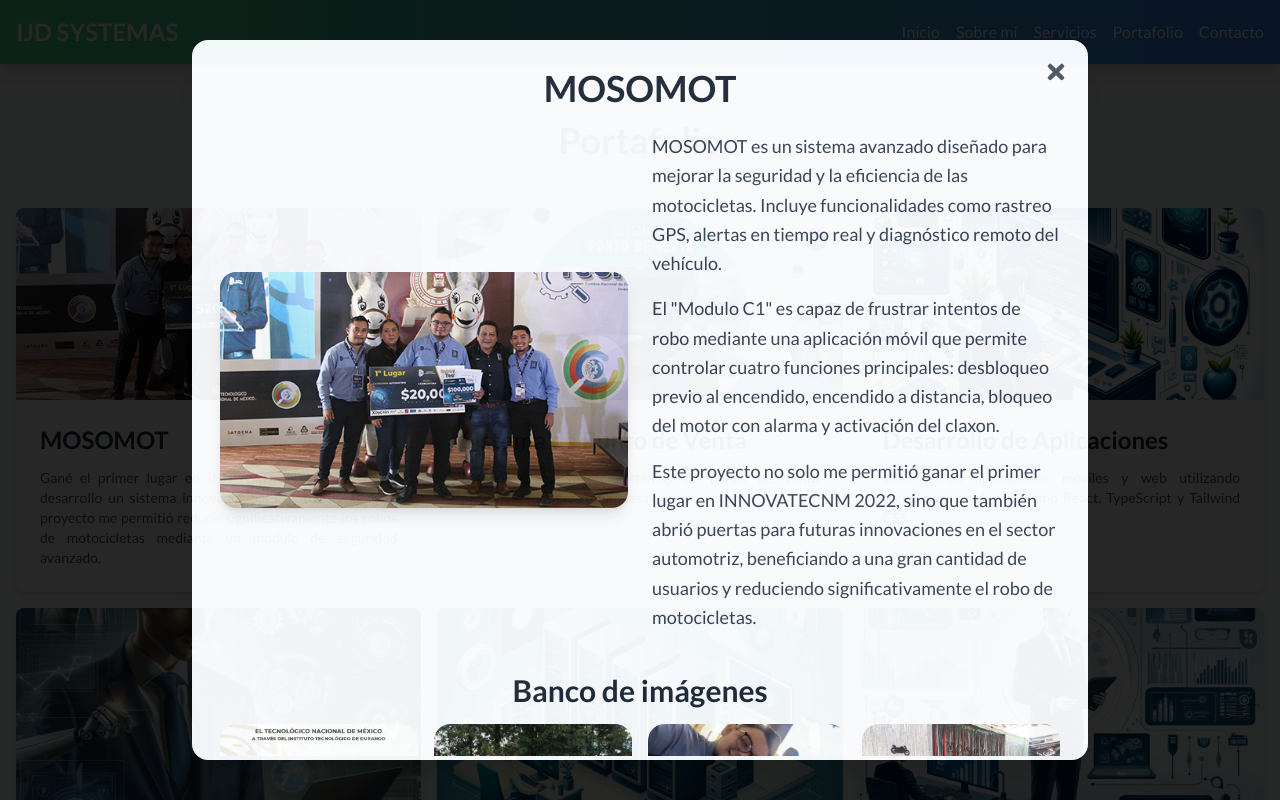
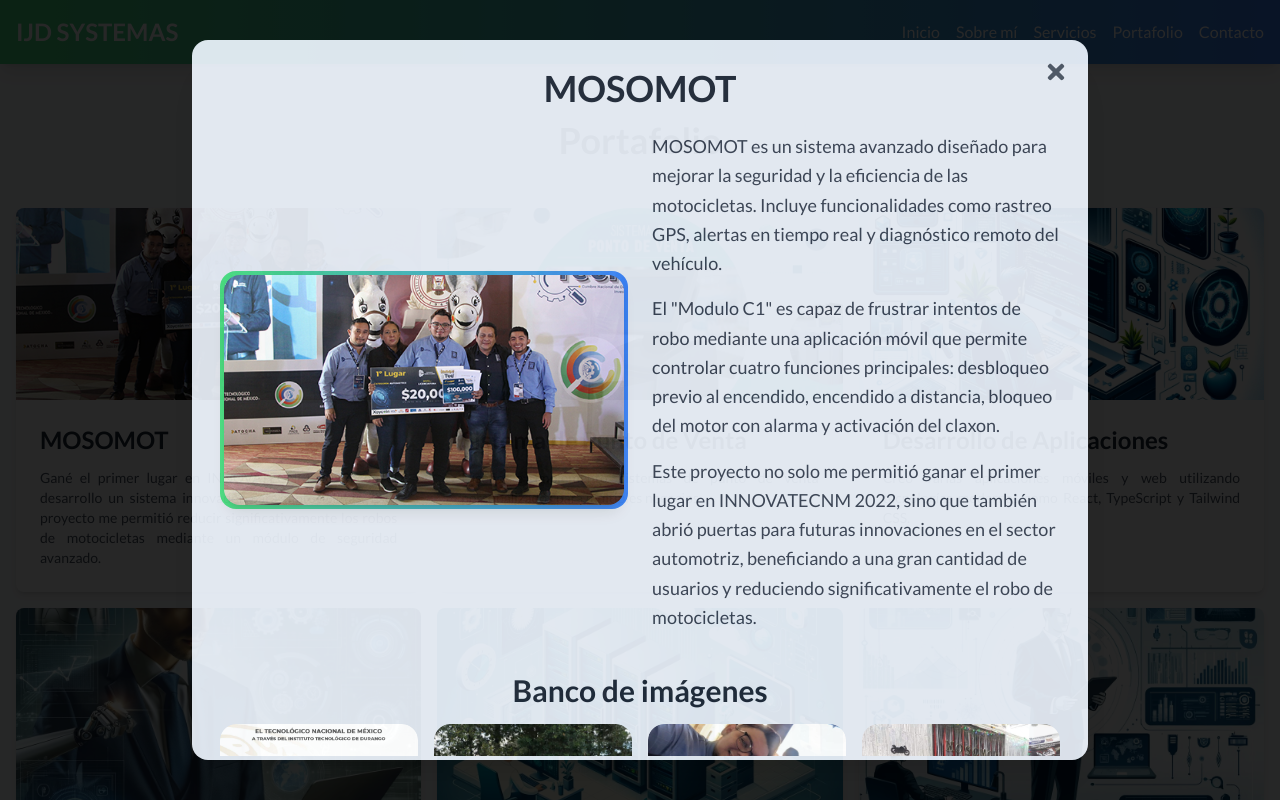
Before and after one commit to jesadc/mipersonalpage, a React (Vite) app: page / in a window 1280 px wide. Both pictures are taken after a click on the element 218 px from the left and 3252 px from the top of the page. Shown: the part 2852-3652 px from the top of the page. Built offline with nearby package versions, Linux system fonts and the light colour scheme; the HTML template or start-up script is replaced by a standard one.

Commit message:
Portafolio Mosomot update

```diff
--- a/src/components/Home.tsx
+++ b/src/components/Home.tsx
@@ -50,7 +50,7 @@ const Home: React.FC = () => {
         ))}
       </AnimatePresence>
       <motion.div
-        className="absolute inset-0 bg-black bg-opacity-75"
+        className="absolute inset-0 bg-black bg-opacity-45"
         initial={{ opacity: 0 }}
         animate={{ opacity: 1 }}
         transition={{ duration: 1.5 }}
--- a/src/components/Modal.tsx
+++ b/src/components/Modal.tsx
@@ -36,36 +36,33 @@ const Modal: React.FC<ModalProps> = ({ show, onClose, project }) => {
   }
 
   const backdropVariants: Variants = {
-    hidden: { opacity: 1 },
-    visible: { opacity: .97, transition: { duration: 0.3 } },
-    exit: { opacity: 1, transition: { duration: 0.3 } },
+    hidden: { opacity: 0 },
+    visible: { opacity: 0.97, transition: { duration: 0.3 } },
+    exit: { opacity: 0, transition: { duration: 0.3 } },
   };
 
   const modalVariants: Variants = {
-    hidden: { opacity: 1, scale: 0.9 },
+    hidden: { opacity: 0, scale: 0.9 },
     visible: { opacity: 1, scale: 1, transition: { duration: 0.5 } },
-    exit: { opacity: 1, scale: 0.9, transition: { duration: 0.3 } },
+    exit: { opacity: 0, scale: 0.9, transition: { duration: 0.3 } },
   };
 
-  const flashVariants: Variants = {
-    hidden: { opacity: 0 },
-    visible: {
-      opacity: [0, 1, 0],
-      transition: {
-        duration: 1.5,
-        ease: 'easeInOut',
-        times: [0, 0.5, 1]
-      }
-    },
-    exit: { opacity: 0, transition: { duration: 0.3 } }
+  const textVariants: Variants = {
+    hidden: { opacity: 0, y: 20 },
+    visible: { opacity: 1, y: 0, transition: { duration: 0.5 } },
+  };
+
+  const imageVariants: Variants = {
+    hidden: { opacity: 0, y: 50 },
+    visible: { opacity: 1, y: 0, transition: { duration: 0.5 } },
   };
 
   const imageHoverVariants: Variants = {
     hover: {
       scale: 1.05,
       transition: { duration: 0.3 },
-      boxShadow: '0px 0px 20px rgba(66, 153, 225, 0.6)' // Efecto de destello
-    }
+      boxShadow: '0px 0px 20px rgba(66, 153, 225, 0.6)', // Efecto de destello
+    },
   };
 
   return (
@@ -84,40 +81,65 @@ const Modal: React.FC<ModalProps> = ({ show, onClose, project }) => {
         variants={backdropVariants}
       />
       <motion.div
-        className="relative bg-slate-50 text-black rounded-2xl shadow-2xl w-full max-w-4xl mx-4 sm:mx-6 p-6 z-10 overflow-auto border-4 border-transparent"
+        className="relative bg-slate-200 text-black rounded-2xl shadow-2xl w-full max-w-4xl mx-4 sm:mx-6 p-6 z-10 overflow-auto border-4 border-transparent"
         initial="hidden"
         animate="visible"
         exit="exit"
         variants={modalVariants}
-        style={{
-          maxHeight: '90vh',
-          borderImageSlice: 1
-        }}
+        style={{ maxHeight: '90vh', borderImageSlice: 1 }}
       >
-        <motion.div
-          className="absolute inset-0 bg-gradient-to-r from-green-400 to-blue-500 pointer-events-none rounded-2xl"
-          initial="hidden"
-          animate="visible"
-          exit="exit"
-          variants={flashVariants}
-        />
         <button onClick={onClose} className="absolute top-4 right-4 text-gray-600 hover:text-gray-800 transition duration-300 z-20">
           <FaTimes size={24} />
         </button>
         <div className="relative z-10">
-          <h2 className="text-4xl font-extrabold mb-6 text-center text-gray-800">{project.title}</h2>
+          <motion.h2
+            className="text-4xl font-extrabold mb-6 text-center text-gray-800"
+            initial="hidden"
+            animate="visible"
+            variants={textVariants}
+          >
+            {project.title}
+          </motion.h2>
           <div className="flex flex-col justify-center items-center md:flex-row gap-6 mb-6">
-            <div className="md:w-1/2">
-              <img src={project.imageUrl} alt={project.title} className="w-full h-auto rounded-2xl shadow-lg" />
-            </div>
-            <div className="md:w-1/2 overflow-auto">
+            <motion.div
+              className="md:w-1/2 bg-gradient-to-r from-green-400 to-blue-500 p-1 rounded-2xl"
+              initial="hidden"
+              animate="visible"
+              variants={imageVariants}
+            >
+              <img
+                src={project.imageUrl}
+                alt={project.title}
+                className="w-full h-auto rounded-2xl shadow-lg bg-slate-50"
+              />
+            </motion.div>
+            <motion.div
+              className="md:w-1/2 overflow-auto"
+              initial="hidden"
+              animate="visible"
+              variants={textVariants}
+            >
               {project.detailedDescription.map((paragraph, index) => (
-                <p key={index} className="mb-4 text-lg text-gray-700 leading-relaxed">{paragraph}</p>
+                <motion.p key={index} className="mb-4 text-lg text-gray-700 leading-relaxed" variants={textVariants}>
+                  {paragraph}
+                </motion.p>
               ))}
-            </div>
+            </motion.div>
           </div>
-          <h3 className="text-3xl font-semibold mb-4 text-center text-gray-800">Banco de imágenes</h3>
-          <div className="grid grid-cols-2 md:grid-cols-4 gap-4">
+          <motion.h3
+            className="text-3xl font-semibold mb-4 text-center text-gray-800"
+            initial="hidden"
+            animate="visible"
+            variants={textVariants}
+          >
+            Banco de imágenes
+          </motion.h3>
+          <motion.div
+            className="grid grid-cols-2 md:grid-cols-4 gap-4"
+            initial="hidden"
+            animate="visible"
+            variants={textVariants}
+          >
             {project.additionalImages.map((image, index) => (
               <motion.div
                 key={index}
@@ -125,10 +147,14 @@ const Modal: React.FC<ModalProps> = ({ show, onClose, project }) => {
                 whileHover="hover"
                 variants={imageHoverVariants}
               >
-                <img src={image} alt={`${project.title} ${index}`} className="w-full h-40 object-cover rounded-2xl shadow-lg" />
+                <img
+                  src={image}
+                  alt={`${project.title} ${index}`}
+                  className="w-full h-40 object-cover rounded-2xl shadow-lg"
+                />
               </motion.div>
             ))}
-          </div>
+          </motion.div>
         </div>
       </motion.div>
     </motion.div>
```
